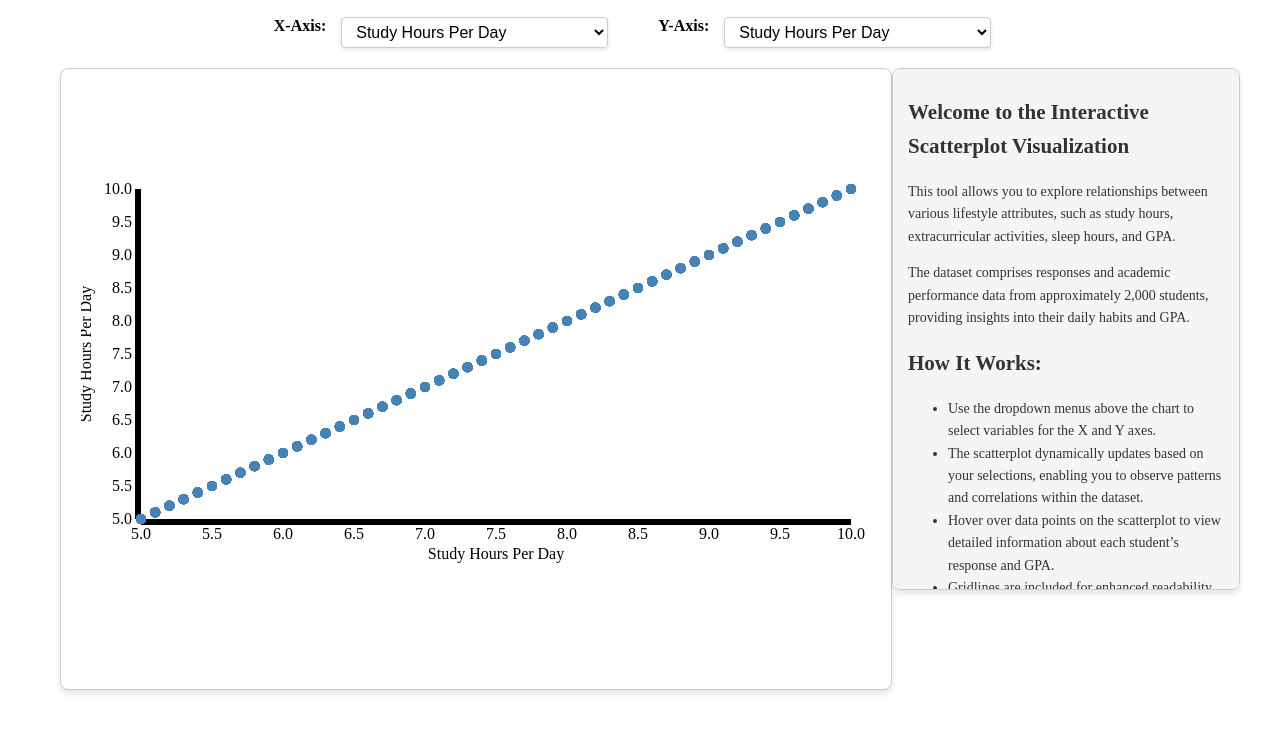
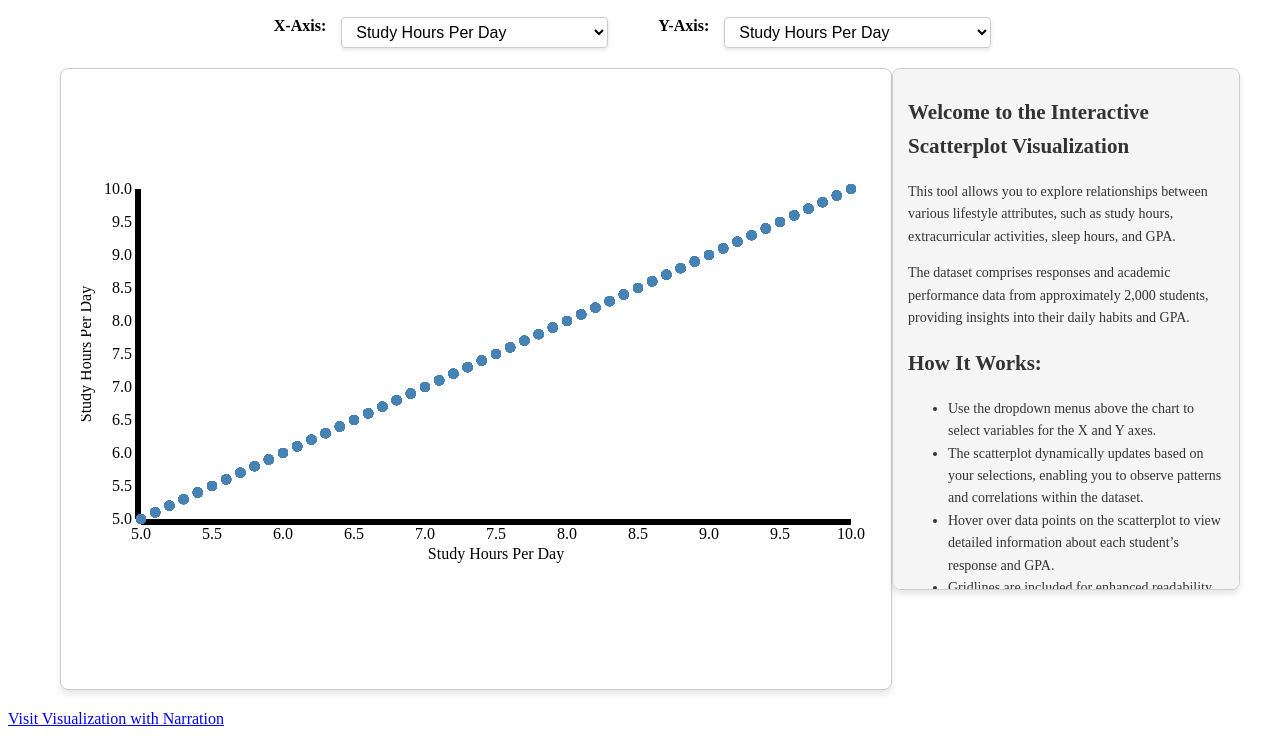
Before and after one commit to sgared/Interactive-Visualization, a plain HTML site: page index.html in a window 1280 px wide. Shown: the part 67-803 px from the top of the page. Drawn offline with nearby package versions, Linux system fonts and the light colour scheme.

Commit message:
Update index.html

```diff
--- a/index.html
+++ b/index.html
@@ -42,7 +42,9 @@
         <p>Discover how lifestyle choices influence academic performance and uncover meaningful trends within the dataset!</p>
         </br>
         </div>
+
       </div>
+      <a href="https://www.youtube.com/watch?v=EdfwqBTsHuE" target="_blank">Visit Visualization with Narration</a>
     </div>
     <script src="main.js"></script>
   </body>
```
